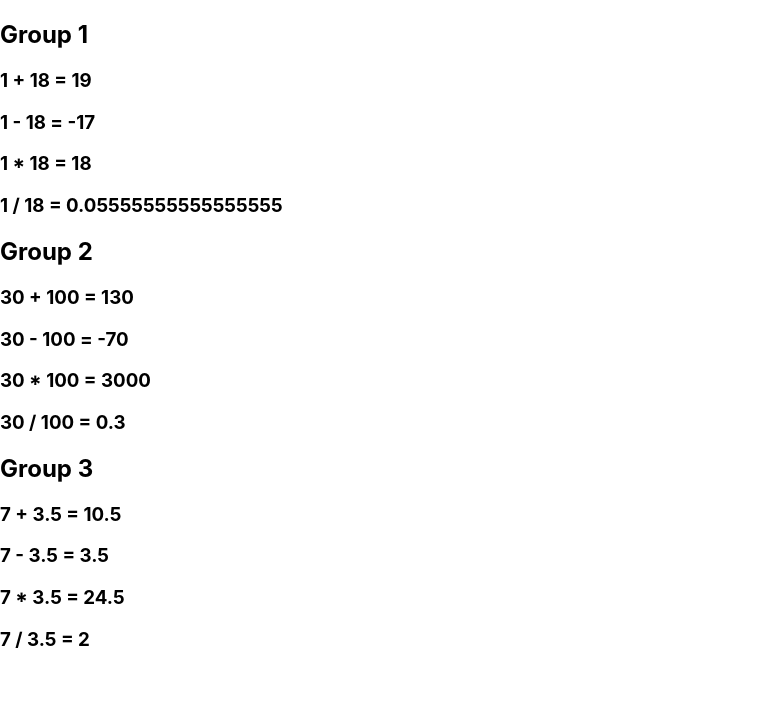
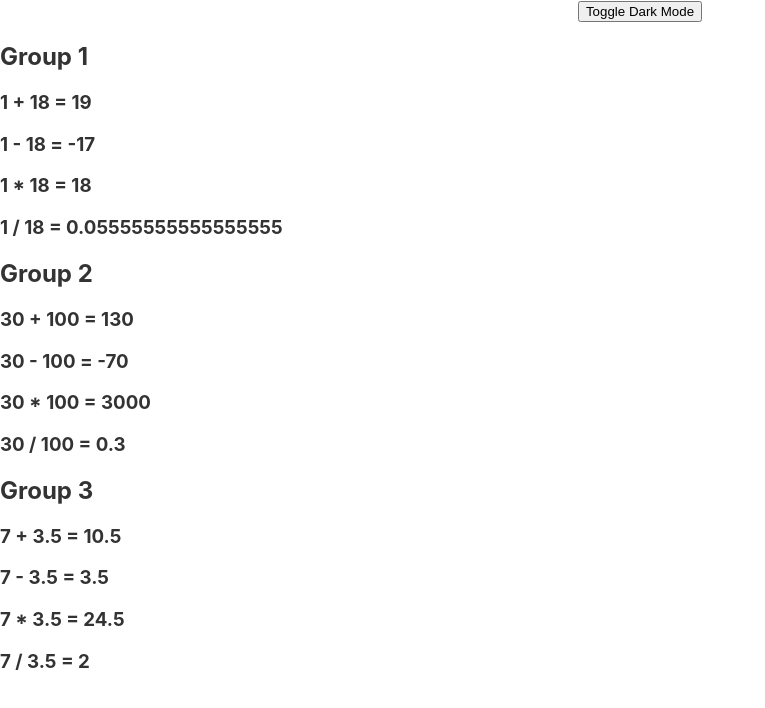
Before and after one commit to PaugelS20/Project-2-Sam-Paugel, a React (Create React App) app: page / in a window 1280 px wide. Shown: the top 708 px of the page, without its empty margins (0-765 px from the left). Built offline with nearby package versions, Linux system fonts and the light colour scheme.

Commit message:
Added dark mode component
created a way to toggle the theme so you wont hurt your eyes while trying to read at night and you can turn it back to normal when its light out

```diff
--- a/src/App.css
+++ b/src/App.css
@@ -36,3 +36,11 @@
     transform: rotate(360deg);
   }
 }
+.dark {
+  background-color: #333;
+  color: #fff;
+}
+.light {
+  background-color: #fff;
+  color: #333;
+}
--- a/src/App.js
+++ b/src/App.js
@@ -1,12 +1,16 @@
 import './App.css';
+import { useState } from 'react';
 import { Calculation } from './Calculation';
+import { Darkmode } from './Darkmode';
 
 const App = () => {
+
   return (
    <>
-   <Calculation firstNumber={1} secondNumber={18} groupNumber={1}/>
-   <Calculation firstNumber={30} secondNumber={100} groupNumber={2}/>
-   <Calculation firstNumber={7} secondNumber={3.5} groupNumber={3}/>
+   		<Darkmode/>
+		<Calculation firstNumber={1} secondNumber={18} groupNumber={1}/>
+		<Calculation firstNumber={30} secondNumber={100} groupNumber={2}/>
+		<Calculation firstNumber={7} secondNumber={3.5} groupNumber={3}/>
    </>
   );
 }
--- /dev/null
+++ b/src/Darkmode.js
@@ -0,0 +1,21 @@
+import React from 'react'
+import { useState, useEffect } from 'react';
+
+export const Darkmode = () => {
+    const [theme, setTheme] = useState('light');
+    const toggleTheme = () => {
+        if (theme === 'light') {
+        setTheme('dark');
+        } else {
+        setTheme('light');
+        }
+    }
+    useEffect(() => {
+        document.body.className = theme;
+        }, [theme]);
+    return (
+        <div className={`App ${theme}`}>
+            <button onClick={toggleTheme}>Toggle Dark Mode</button>
+        </div>
+  )
+}
```
